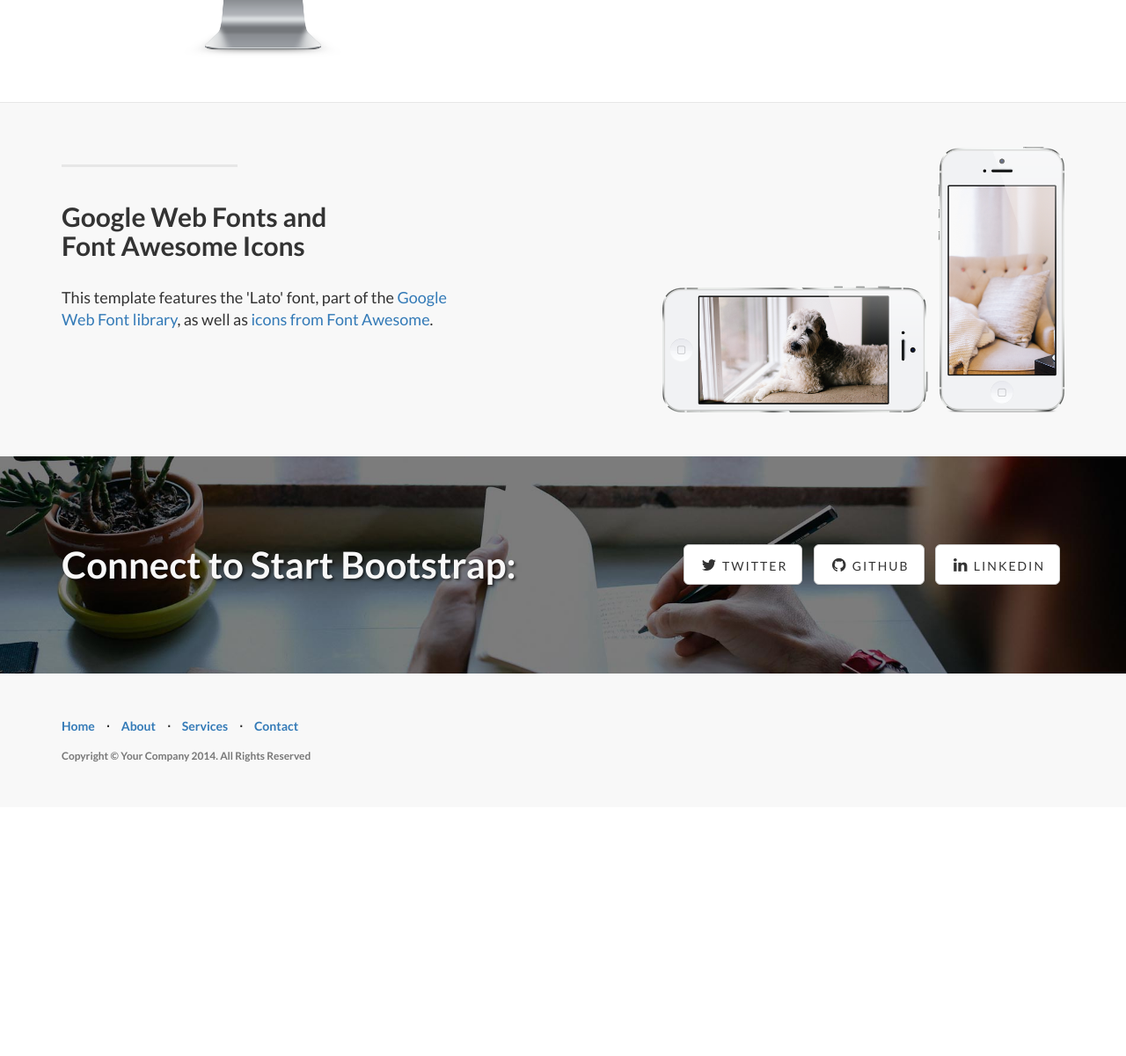
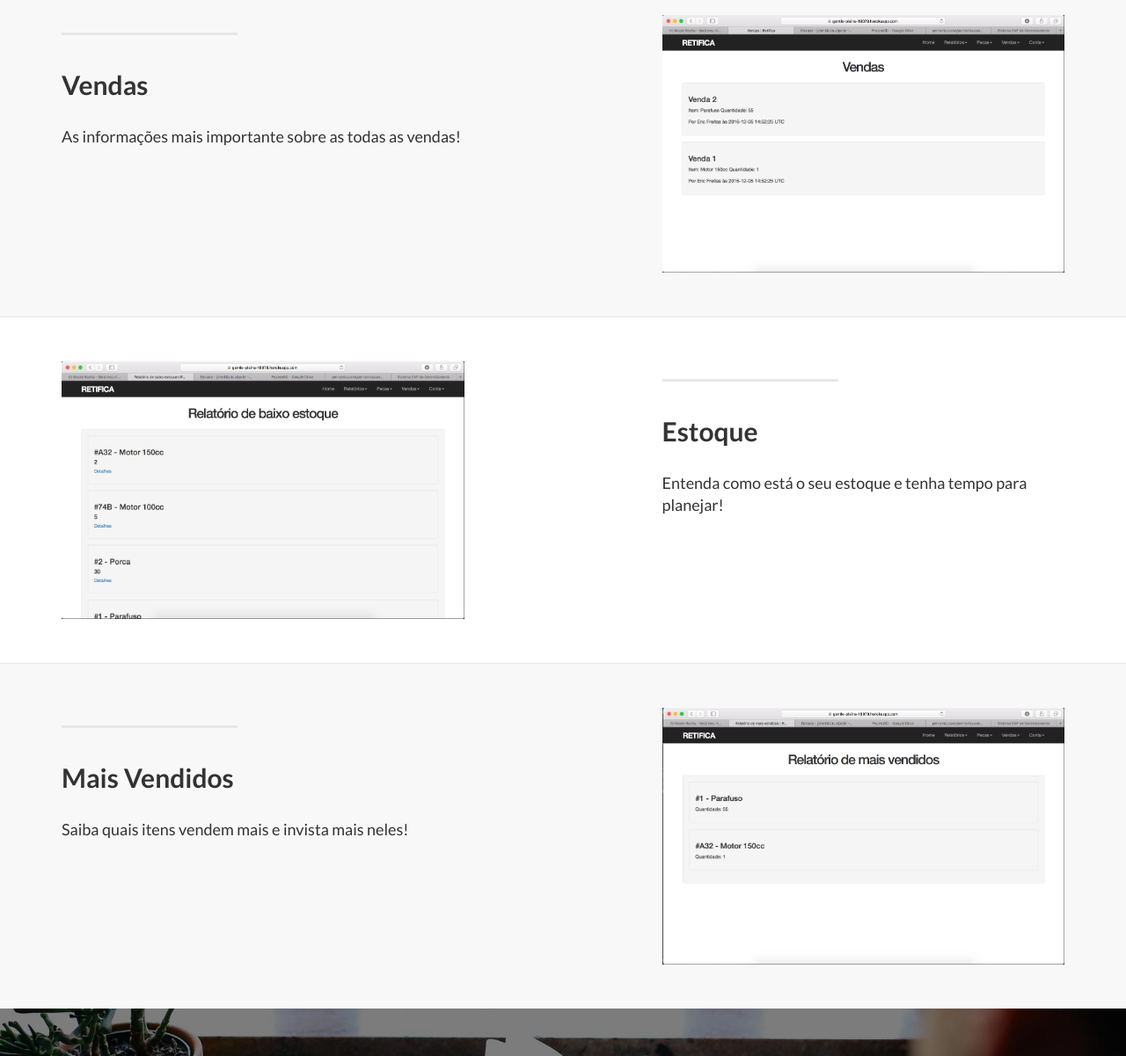
Before and after one commit to pernambucano/pernambucano.github.io, a plain HTML site: page index.html in a window 1280 px wide. Shown: the part 1599-2800 px from the top of the page at 88% size. Before the commit the page ends 2517 px from the top, so only its background shows below. Drawn offline with Linux system fonts and the light colour scheme.

Commit message:
adicionando imagens

```diff
--- a/index.html
+++ b/index.html
@@ -66,7 +66,6 @@
 
 
     <!-- Header -->
-    <a name="about"></a>
     <div class="intro-header">
         <div class="container">
 
@@ -98,8 +97,6 @@
     <!-- /.intro-header -->
 
     <!-- Page Content -->
-
-	<a  name="services"></a>
     <div class="content-section-a">
 
         <div class="container">
@@ -107,11 +104,11 @@
                 <div class="col-lg-5 col-sm-6">
                     <hr class="section-heading-spacer">
                     <div class="clearfix"></div>
-                    <h2 class="section-heading">Death to the Stock Photo:<br>Special Thanks</h2>
-                    <p class="lead">A special thanks to <a target="_blank" href="http://join.deathtothestockphoto.com/">Death to the Stock Photo</a> for providing the photographs that you see in this template. Visit their website to become a member.</p>
+                    <h2 class="section-heading">Pessoal</h2>
+                    <p class="lead">Uma ferramenta personalizada e acessível apenas a pessoas autorizadas.</p>
                 </div>
                 <div class="col-lg-5 col-lg-offset-2 col-sm-6">
-                    <img class="img-responsive" src="img/ipad.png" alt="">
+                    <img class="img-responsive" src="img/File1.png" alt="">
                 </div>
             </div>
 
@@ -129,11 +126,11 @@
                 <div class="col-lg-5 col-lg-offset-1 col-sm-push-6  col-sm-6">
                     <hr class="section-heading-spacer">
                     <div class="clearfix"></div>
-                    <h2 class="section-heading">3D Device Mockups<br>by PSDCovers</h2>
-                    <p class="lead">Turn your 2D designs into high quality, 3D product shots in seconds using free Photoshop actions by <a target="_blank" href="http://www.psdcovers.com/">PSDCovers</a>! Visit their website to download some of their awesome, free photoshop actions!</p>
+                    <h2 class="section-heading">Peças</h2>
+                    <p class="lead">Saiba tudo sobre as peças da sua retífica!</p>
                 </div>
                 <div class="col-lg-5 col-sm-pull-6  col-sm-6">
-                    <img class="img-responsive" src="img/dog.png" alt="">
+                    <img class="img-responsive" src="img/File2.png" alt="">
                 </div>
             </div>
 
@@ -148,21 +145,61 @@
         <div class="container">
 
             <div class="row">
-                <div class="col-lg-5 col-sm-6">
-                    <hr class="section-heading-spacer">
-                    <div class="clearfix"></div>
-                    <h2 class="section-heading">Google Web Fonts and<br>Font Awesome Icons</h2>
-                    <p class="lead">This template features the 'Lato' font, part of the <a target="_blank" href="http://www.google.com/fonts">Google Web Font library</a>, as well as <a target="_blank" href="http://fontawesome.io">icons from Font Awesome</a>.</p>
+              <div class="col-lg-5 col-sm-6">
+                  <hr class="section-heading-spacer">
+                  <div class="clearfix"></div>
+                    <h2 class="section-heading">Vendas</h2>
+                    <p class="lead">As informações mais importante sobre as todas as vendas!</p>
                 </div>
                 <div class="col-lg-5 col-lg-offset-2 col-sm-6">
-                    <img class="img-responsive" src="img/phones.png" alt="">
+                    <img class="img-responsive" src="img/File3.png" alt="">
                 </div>
             </div>
 
         </div>
+      </div>
+        <div class="content-section-b">
+
+            <div class="container">
+
+                <div class="row">
+                    <div class="col-lg-5 col-lg-offset-1 col-sm-push-6  col-sm-6">
+                        <hr class="section-heading-spacer">
+                        <div class="clearfix"></div>
+                        <h2 class="section-heading">Estoque</h2>
+                        <p class="lead">Entenda como está o seu estoque e tenha tempo para planejar!</p>
+                    </div>
+                    <div class="col-lg-5 col-sm-pull-6  col-sm-6">
+                        <img class="img-responsive" src="img/File4.png" alt="">
+                    </div>
+                </div>
+
+            </div>
+            <!-- /.container -->
+
+        </div>
+                <div class="content-section-a">
+
+                    <div class="container">
+
+                        <div class="row">
+                            <div class="col-lg-5 col-sm-6">
+                                <hr class="section-heading-spacer">
+                                <div class="clearfix"></div>
+                                <h2 class="section-heading">Mais Vendidos</h2>
+                                <p class="lead">Saiba quais itens vendem mais e invista mais neles!</p>
+                            </div>
+                            <div class="col-lg-5 col-lg-offset-2 col-sm-6">
+                                <img class="img-responsive" src="img/File5.png" alt="">
+                            </div>
+                        </div>
+
+            </div>
         <!-- /.container -->
+</div>
 
-    </div>
+
+
     <!-- /.content-section-a -->
 
 	<a  name="contact"></a>
```
Also changed, not shown: img/File1.png (added), img/File2.png (added), img/File3.png (added), img/File4.png (added), img/File5.png (added), 1 other file.
